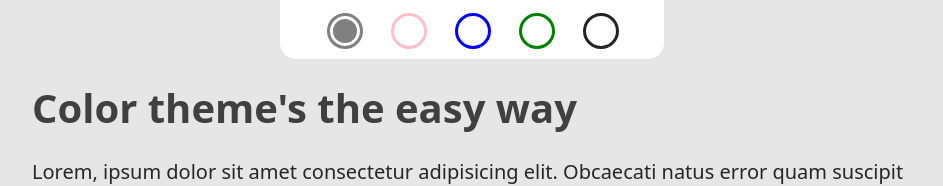
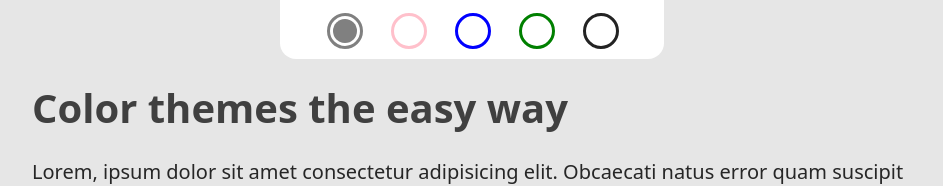
Before and after one commit to GingerKiwi/theme-switcher, a plain HTML site: page index.html in a window 1280 px wide. Shown: the top 186 px of the page, without its empty margins (168-1111 px from the left). Drawn offline with Linux system fonts and the light colour scheme; a script that the page names is missing.

Commit message:
fix formatting typos in styles.css. Add doc title to and fix typo in index.html

```diff
--- a/index.html
+++ b/index.html
@@ -5,7 +5,7 @@
     <meta http-equiv="X-UA-Compatible" content="IE=edge" />
     <meta name="viewport" content="width=device-width, initial-scale=1.0" />
     <link rel="stylesheet" href="styles.css" />
-    <title>Document</title>
+    <title>Colour Theme Switcher</title>
   </head>
   <body>
     <form class="color-picker" action="">
@@ -30,7 +30,7 @@
 
     <main>
       <div class="wrapper">
-        <h1>Color theme's the easy way</h1>
+        <h1>Color themes the easy way</h1>
         <p>
           Lorem, ipsum dolor sit amet consectetur adipisicing elit. Obcaecati
           natus error quam suscipit architecto enim nobis vero eaque.
```
Also changed, not shown: styles.css (indentation only).
